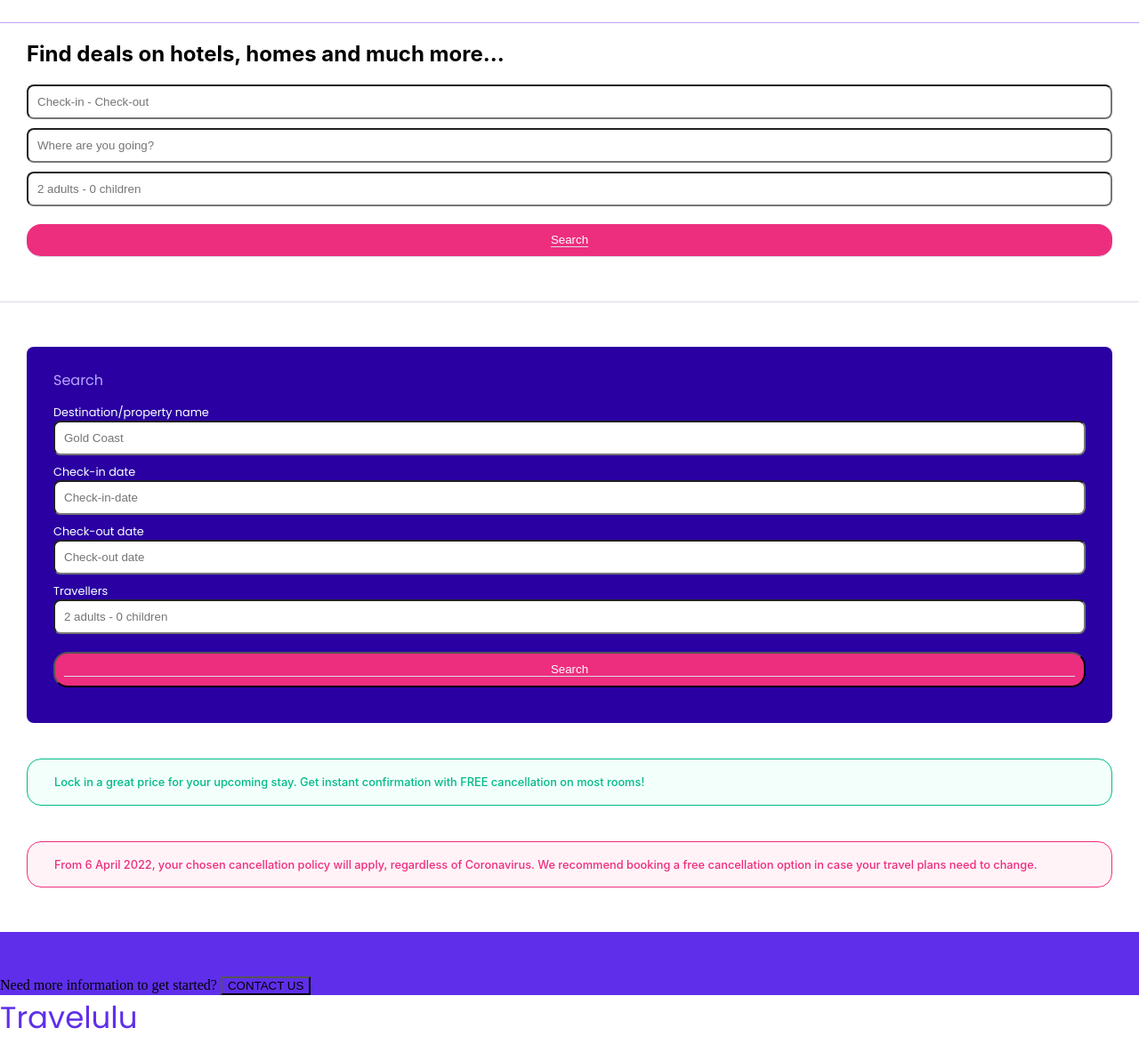
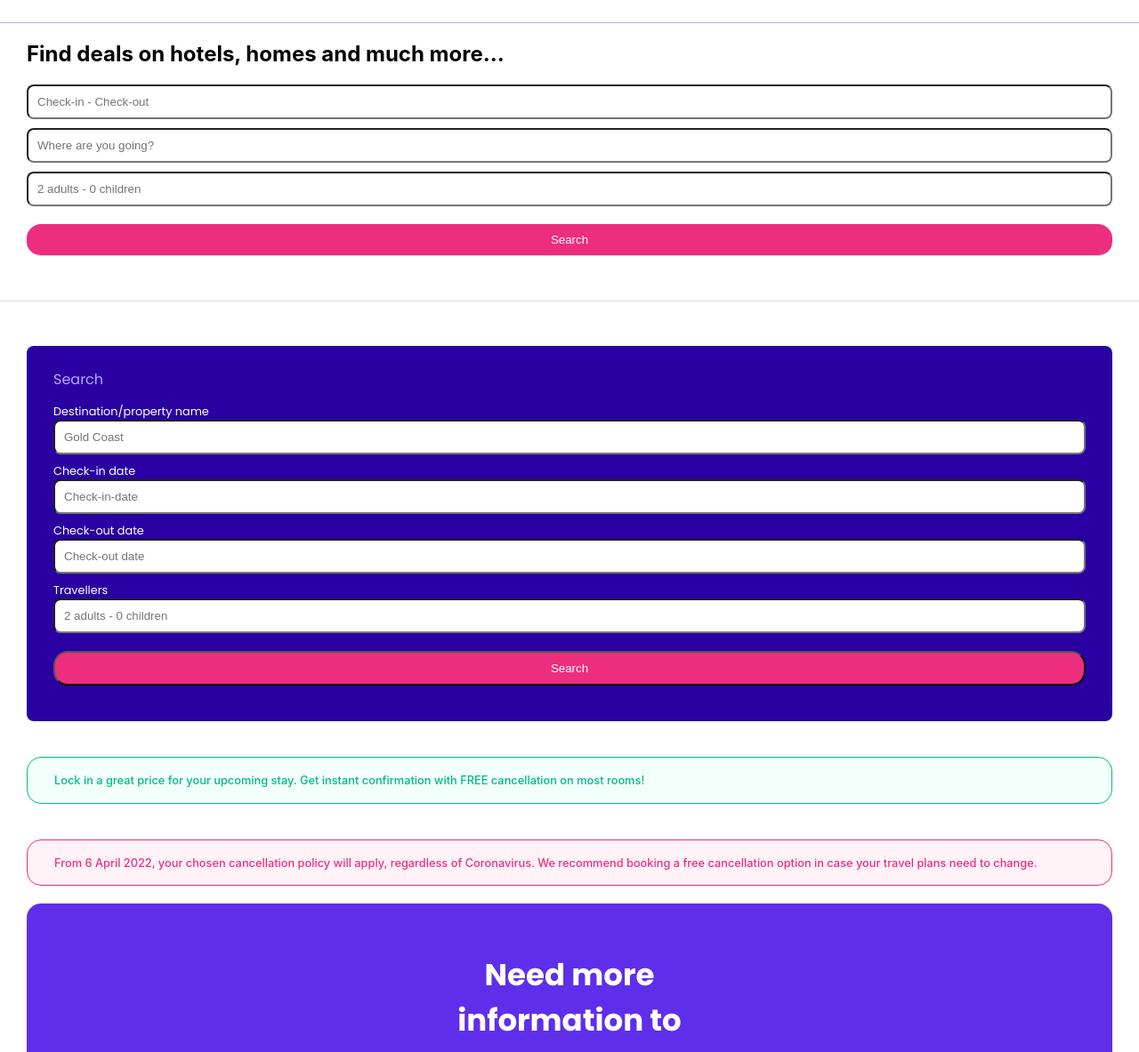
Before and after one commit to jfontdev/202209-w1chwe-Oriol-Raventos-Jordi-, a website: page index.html in a window 1280 px wide. Shown: the part 82-1265 px from the top of the page at 89% size. Drawn offline with nearby package versions, Linux system fonts and the light colour scheme; files that its build step writes are made by us from their sources.

Commit message:
Add information box

```diff
--- a/index.html
+++ b/index.html
@@ -1,6 +1,5 @@
 <!DOCTYPE html>
 <html lang="en">
-
   <head>
     <meta charset="UTF-8" />
     <meta http-equiv="X-UA-Compatible" content="IE=edge" />
@@ -8,8 +7,14 @@
     <meta name="description" content="Our traveling agency page" />
     <link rel="stylesheet" href="styles/styles.css" />
     <title>Travelu - Home</title>
-  <link rel="stylesheet" href="https://cdnjs.cloudflare.com/ajax/libs/font-awesome/6.2.0/css/all.min.css" />
-  <link href="https://fonts.googleapis.com/css2?family=Poppins:wght@400;700&display=swap" rel="stylesheet" />
+    <link
+      rel="stylesheet"
+      href="https://cdnjs.cloudflare.com/ajax/libs/font-awesome/6.2.0/css/all.min.css"
+    />
+    <link
+      href="https://fonts.googleapis.com/css2?family=Poppins:wght@400;700&display=swap"
+      rel="stylesheet"
+    />
     <link rel="shortcut icon" href="./img/favicon.ico" type="image/x-icon" />
   </head>
 
@@ -20,8 +25,14 @@
     <meta name="description" content="Our traveling agency page" />
     <link rel="stylesheet" href="styles/styles.css" />
     <title>Travelu - Home</title>
-  <link rel="stylesheet" href="https://cdnjs.cloudflare.com/ajax/libs/font-awesome/6.2.0/css/all.min.css" />
-  <link href="https://fonts.googleapis.com/css2?family=Poppins:wght@400;700&display=swap" rel="stylesheet" />
+    <link
+      rel="stylesheet"
+      href="https://cdnjs.cloudflare.com/ajax/libs/font-awesome/6.2.0/css/all.min.css"
+    />
+    <link
+      href="https://fonts.googleapis.com/css2?family=Poppins:wght@400;700&display=swap"
+      rel="stylesheet"
+    />
     <link rel="shortcut icon" href="./img/favicon.ico" type="image/x-icon" />
   </head>
 
@@ -30,8 +41,10 @@
       <section class="header-nav">
         <h1 class="header-nav__title">Travelulu</h1>
         <div class="hamburger">
-        <a href="active-nav.html"><button aria-label="Navigation Menu" class="hamburger-button">
-            <i class="fa-solid fa-bars"></i></button></a>
+          <a href="active-nav.html"
+            ><button aria-label="Navigation Menu" class="hamburger-button">
+              <i class="fa-solid fa-bars"></i></button
+          ></a>
         </div>
       </section>
     </header>
@@ -40,11 +53,26 @@
         <h2 class="subtitle">Find deals on hotels, homes and much more...</h2>
         <form>
           <div class="main-search-form">
-          <input class="main-search-form__input" type="text" placeholder="Check-in - Check-out" />
-          <input class="main-search-form__input" type="text" placeholder="Where are you going?" />
-          <input class="main-search-form__input" type="text" placeholder="2 adults - 0 children" />
-          <button aria-label="Search Button" class="main-search-form button-search-main">
-            <span class="main-search-form button-search-main__text">Search</span>
+            <input
+              class="main-search-form__input"
+              type="text"
+              placeholder="Check-in - Check-out"
+            />
+            <input
+              class="main-search-form__input"
+              type="text"
+              placeholder="Where are you going?"
+            />
+            <input
+              class="main-search-form__input"
+              type="text"
+              placeholder="2 adults - 0 children"
+            />
+            <button
+              aria-label="Search Button"
+              class="main-search-form button-search-main"
+            >
+              <span class="button-search-main__text">Search</span>
             </button>
           </div>
         </form>
@@ -53,30 +81,60 @@
         <form class="destination-form-box">
           <div class="destination-search-form">
             <span class="destination-search-form__subtitle">Search</span>
-          <label for="destination / property">Destination/property name</label>
-          <input class="main-search-form__input" type="text" placeholder="Gold Coast" id="destination / property" />
+            <label for="destination / property"
+              >Destination/property name</label
+            >
+            <input
+              class="main-search-form__input"
+              type="text"
+              placeholder="Gold Coast"
+              id="destination / property"
+            />
             <label for="date">Check-in date</label>
-          <input class="main-search-form__input" type="text" placeholder="Check-in-date" id="date" />
+            <input
+              class="main-search-form__input"
+              type="text"
+              placeholder="Check-in-date"
+              id="date"
+            />
             <label for="leave date">Check-out date</label>
-          <input class="main-search-form__input" type="text" placeholder="Check-out date" id="leave date" />
+            <input
+              class="main-search-form__input"
+              type="text"
+              placeholder="Check-out date"
+              id="leave date"
+            />
             <label for="travellers">Travellers</label>
-          <input class="main-search-form__input" type="text" placeholder="2 adults - 0 children" id="travellers" />
+            <input
+              class="main-search-form__input"
+              type="text"
+              placeholder="2 adults - 0 children"
+              id="travellers"
+            />
             <button class="button-destination-form" aria-label="Search Button">
-            <span class="main-search-form button-search-main__text">Search</span>
+              <span class="button-search-main__text">Search</span>
             </button>
           </div>
         </form>
       </section>
       <section class="notications-section">
         <div class="notifications-section notifications-container">
-        <article class="notifications-section notifications-container notification notification__success">
-          <p class="notifications-section notifications-container notification__text-success">
+          <article
+            class="notifications-section notifications-container notification notification__success"
+          >
+            <p
+              class="notifications-section notifications-container notification__text-success"
+            >
               Lock in a great price for your upcoming stay. Get instant
               confirmation with FREE cancellation on most rooms!
             </p>
           </article>
-        <article class="notifications-section notifications-container notification notification__danger">
-          <p class="notifications-section notifications-container notification__text-danger">
+          <article
+            class="notifications-section notifications-container notification notification__danger"
+          >
+            <p
+              class="notifications-section notifications-container notification__text-danger"
+            >
               From 6 April 2022, your chosen cancellation policy will apply,
               regardless of Coronavirus. We recommend booking a free
               cancellation option in case your travel plans need to change.
@@ -85,7 +143,9 @@
         </div>
       </section>
       <section class="more-information-box">
-      <span class="more-information-box__title">Need more information to get started?</span>
+        <span class="more-information-box__title"
+          >Need more information to get started?</span
+        >
         <button class="more-information-box more-information-button">
           CONTACT US
         </button>
@@ -94,9 +154,10 @@
     <footer>
       <section class="footer-main"></section>
       <span class="footer footer-title">Travelulu</span>
-    <p>Lorem ipsum dolor sit amet, consectetur adipiscing elit. Sed ac ullamcorper magna, ac laoreet ex. Integer a
-      consequat
-      lectus. Nullam tortor sem
+      <p>
+        Lorem ipsum dolor sit amet, consectetur adipiscing elit. Sed ac
+        ullamcorper magna, ac laoreet ex. Integer a consequat lectus. Nullam
+        tortor sem
       </p>
       <span class="footer footer-copyright">
         Copyright 2021, All Rights Reserved.
@@ -104,13 +165,9 @@
       <section class="footer-contact">
         <span>Contact</span>
         <a href="mailto:travelulu@website.com">travelulu@website.com</a>
-      <p>
-        22 Street Address, Suburb Address
-        Main City, PO Box, Country
-      </p>
+        <p>22 Street Address, Suburb Address Main City, PO Box, Country</p>
         <a href="tel:08 8888 88888">08 8888 88888</a>
       </section>
     </footer>
   </body>
-
 </html>
--- a/sass/componentes/_information-box.scss
+++ b/sass/componentes/_information-box.scss
@@ -2,4 +2,42 @@
 
 .more-information-box {
   @include more-information-card.information-box;
+  display: flex;
+  flex-direction: column;
+  margin-right: 30px;
+  margin-left: 30px;
+  border-radius: 1rem;
+  align-items: center;
+  justify-content: center;
+  padding-top: 30px;
+  padding-bottom: 30px;
+  margin-top: 20px;
 }
+
+.more-information-box__title {
+  font-family: "Poppins";
+  color: white;
+  font-size: 34px;
+  font-weight: bold;
+  text-align: center;
+  max-width: 290px;
+  padding-top: 25px;
+  max-width: 270px;
+}
+
+.more-information-button {
+  border-radius: 2rem;
+  border: 1.5px solid #ffff;
+  font-family: "Poppins";
+  width: 250px;
+  height: 50px;
+  font-size: 20px;
+  padding: 10px;
+  margin-left: 30px;
+  margin-right: 30px;
+  margin-bottom: 50px;
+  align-items: center;
+  justify-content: center;
+  color: #ffff;
+  display: flex;
+}
```
Lines whose indentation alone changed are shown as unchanged.
